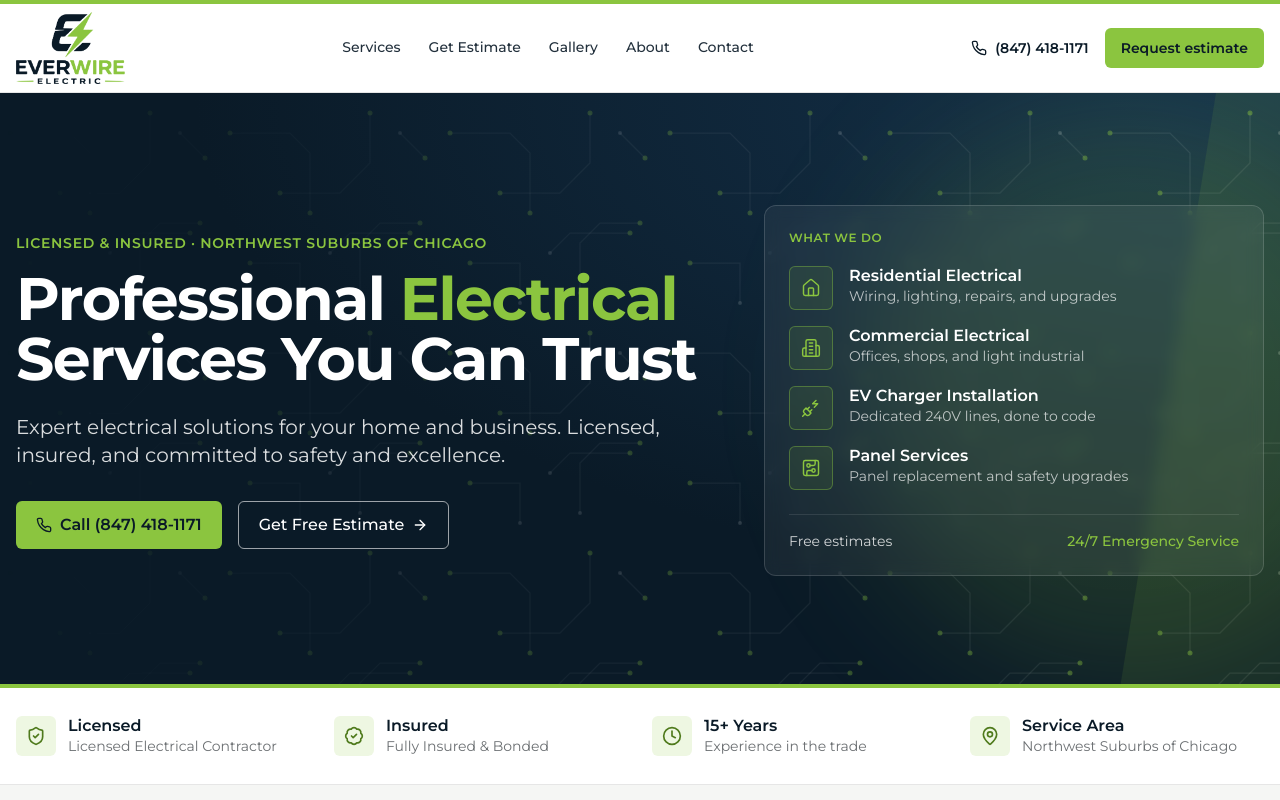
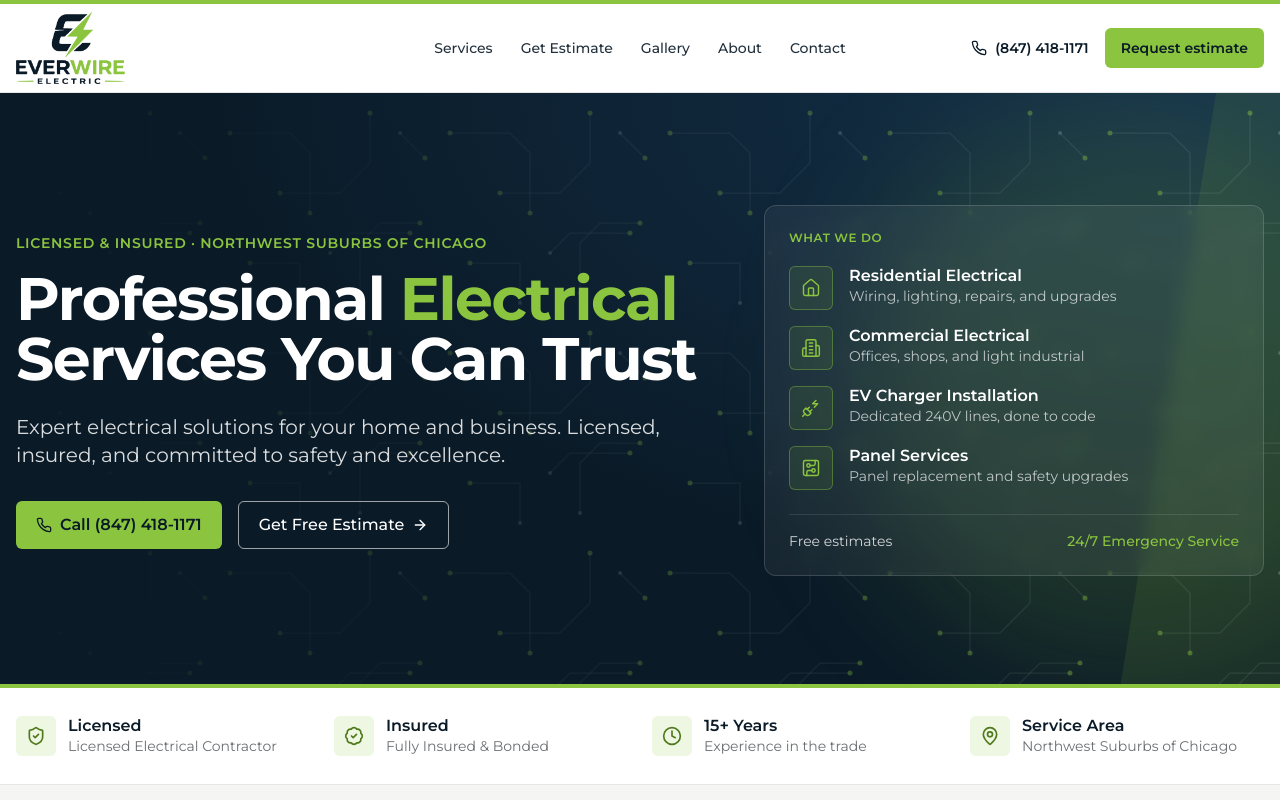
Before and after one commit to anatoliarlouski/everwire-electric, a Next.js app: page / in a window 1280 px wide. Shown: the top 800 px of the page. Built offline with nearby package versions, Linux system fonts and the light colour scheme.

Commit message:
Center header nav and align items on one baseline
Co-Authored-By: Claude Fable 5.1 <noreply@anthropic.com>

```diff
--- a/components/header.tsx
+++ b/components/header.tsx
@@ -42,9 +42,9 @@ export function Header() {
       {/* Thin brand accent line */}
       <div className="h-1 w-full bg-accent" aria-hidden="true" />
 
-      <div className="container mx-auto flex h-16 md:h-20 lg:h-[5.5rem] items-center justify-between px-4">
+      <div className="container mx-auto flex h-16 md:h-20 lg:h-[5.5rem] items-center justify-between px-4 md:grid md:grid-cols-[1fr_auto_1fr]">
         {/* Logo: full lockup on desktop, mark + name on mobile */}
-        <Link href="/" className="flex items-center gap-3 py-2" aria-label={`${BUSINESS.name} home`}>
+        <Link href="/" className="flex items-center gap-3 py-2 md:justify-self-start" aria-label={`${BUSINESS.name} home`}>
           <Image
             src={BRAND_ASSETS.logo.src}
             alt={`${BUSINESS.name} logo`}
@@ -67,13 +67,13 @@ export function Header() {
         </Link>
 
         {/* Desktop Navigation */}
-        <nav className="hidden md:flex items-center gap-7" aria-label="Main">
+        <nav className="hidden md:flex items-center justify-center gap-7" aria-label="Main">
           {NAV_LINKS.map((link) => (
             <Link
               key={link.label}
               href={link.href}
               onClick={link.anchor ? (e) => handleSmoothScroll(e, link.anchor!) : undefined}
-              className="text-sm font-medium text-foreground/90 hover:text-foreground py-2 border-b-2 border-transparent hover:border-accent transition-colors"
+              className="text-sm font-medium leading-none text-foreground/90 hover:text-foreground py-2 border-y-2 border-transparent hover:border-b-accent transition-colors"
             >
               {link.label}
             </Link>
@@ -81,7 +81,7 @@ export function Header() {
         </nav>
 
         {/* Desktop contact actions */}
-        <div className="hidden md:flex items-center gap-4">
+        <div className="hidden md:flex items-center justify-end gap-4 md:justify-self-end">
           <a
             href={`tel:${phoneNumber}`}
             className="flex items-center gap-2 text-sm font-semibold text-foreground hover:text-brand-lime-ink transition-colors"
```
